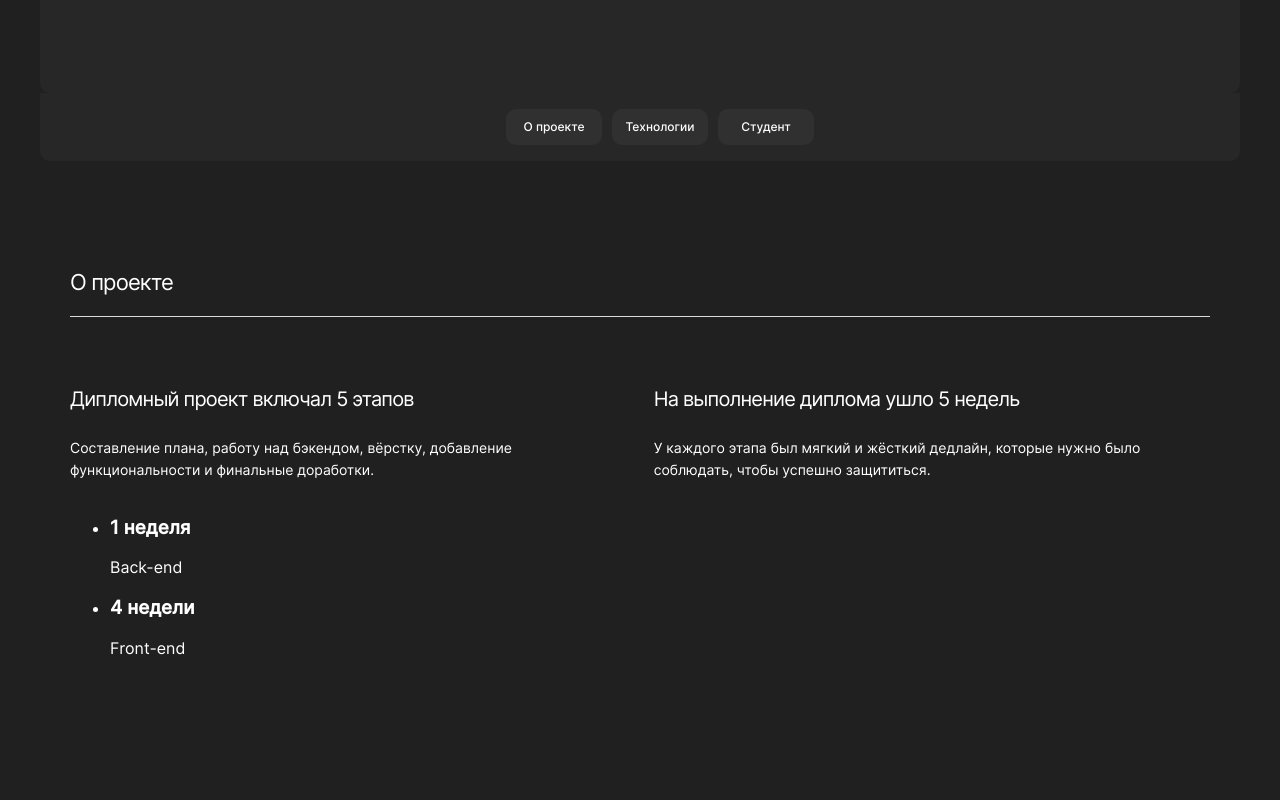
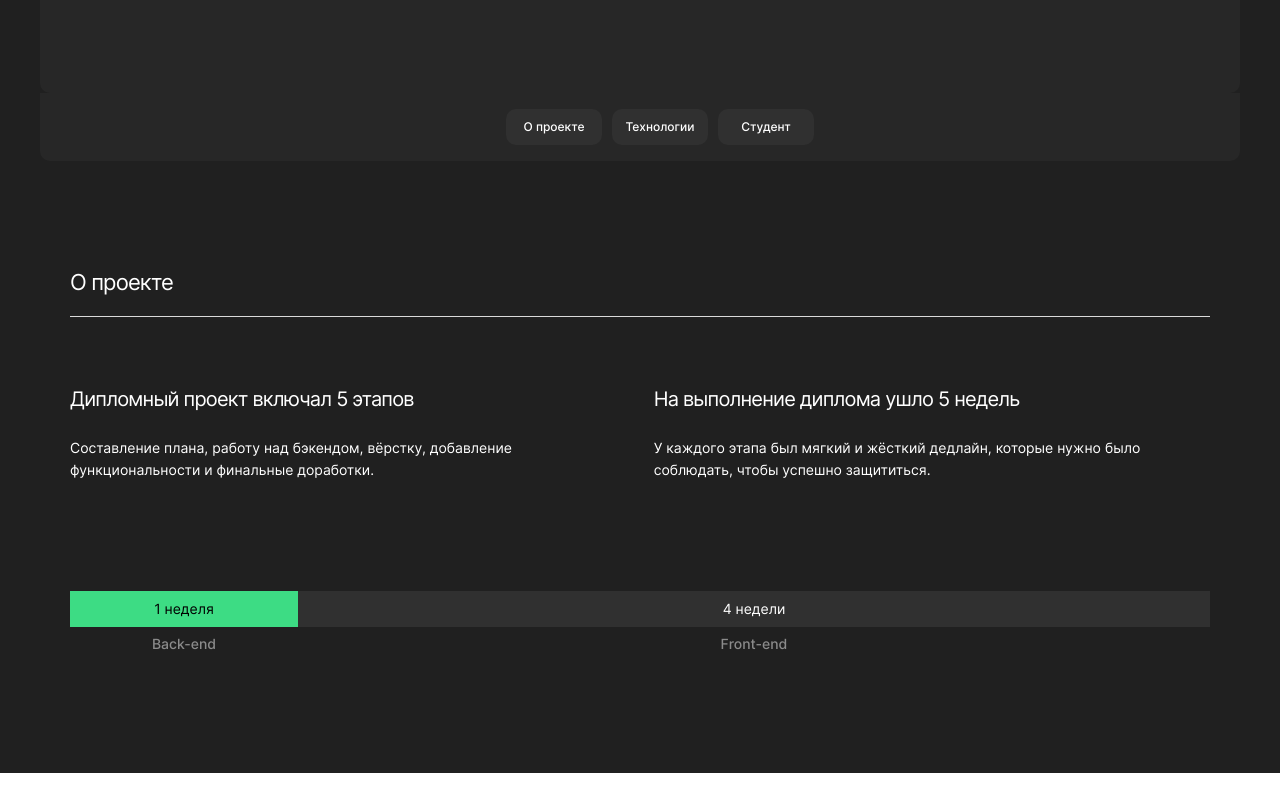
Before and after one commit to Yuliya-Lov/movies-explorer-frontend, a React app: page / in a window 1280 px wide. Shown: the part 408-1208 px from the top of the page. After the commit the page ends 1181 px from the top, so only its background shows below. Built offline with nearby package versions, Linux system fonts and the light colour scheme; a web font is replaced by a local one.

Commit message:
feat: schema

```diff
--- a/src/components/AboutProject/AboutProject.css
+++ b/src/components/AboutProject/AboutProject.css
@@ -29,16 +29,50 @@
   letter-spacing: -0.8px;
 }
 
-.about-project__schema {}
+.about-project__schema {
+  padding: 0;
+  margin: 110px 0 0 0;
+  list-style: none;
+  display: grid;
+  grid-template-columns: 1fr 4fr;
+  align-items: center;
+  width: 100%;
+}
 
-.about-project__schema-part {}
+.about-project__schema-part {
+  margin: 0;
+  padding: 0;
+  display: flex;
+  flex-direction: column;
+  align-items: center;
+}
 
-.about-project__schema-part_left {}
+.about-project__schema-cell {
+  margin: 0;
+  padding: 0;
+  display: flex;
+  align-items: center;
+  justify-content: center;
+  width: 100%;
+  height: 100%;
+  min-height: 36px;
+  background: #303030;
+  color: #FFF;
+  text-align: center;
+  font-size: 14px;
+  font-style: normal;
+  line-height: normal;
+  font-weight: 400;
+}
 
-.about-project__schema-time {}
+.about-project__schema-cell_colorfull {
+  background: #3DDC84;
+  color: #000;
+}
 
-.about-project__schema-time_colorfull {}
-
-.about-project__schema-about {}
-
-.about-project__schema-part_right {}
+.about-project__schema-cell_about {
+  background: #202020;
+  color: #8B8B8B;
+font-weight: 500;
+line-height: 1.21;
+}
--- a/src/components/AboutProject/AboutProject.js
+++ b/src/components/AboutProject/AboutProject.js
@@ -20,13 +20,13 @@ function AboutProject(props) {
         </li>
       </ul>
       <ul className='about-project__schema'>
-        <li className='about-project__schema-part about-project__schema-part_left'>
-          <h3 className='about-project__schema-time about-project__schema-time_colorfull'>1 неделя</h3>
-          <p lang='en' className='about-project__schema-about'>Back-end</p>
+        <li className='about-project__schema-part'>
+          <h3 className='about-project__schema-cell about-project__schema-cell_colorfull'>1 неделя</h3>
+          <p lang='en' className='about-project__schema-cell about-project__schema-cell_about'>Back-end</p>
         </li>
-        <li className='about-project__schema-part about-project__schema-part_right'>
-          <h3 className='about-project__schema-time'>4 недели</h3>
-          <p lang='en' className='about-project__schema-about'>Front-end</p>
+        <li className='about-project__schema-part'>
+          <h3 className='about-project__schema-cell'>4 недели</h3>
+          <p lang='en' className='about-project__schema-cell about-project__schema-cell_about'>Front-end</p>
         </li>
       </ul>
     </article>
```
